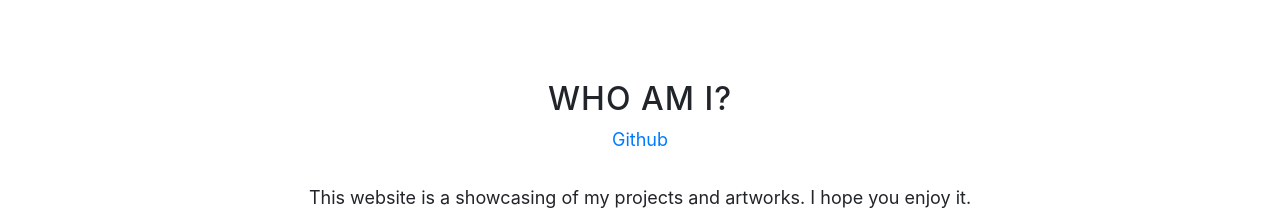
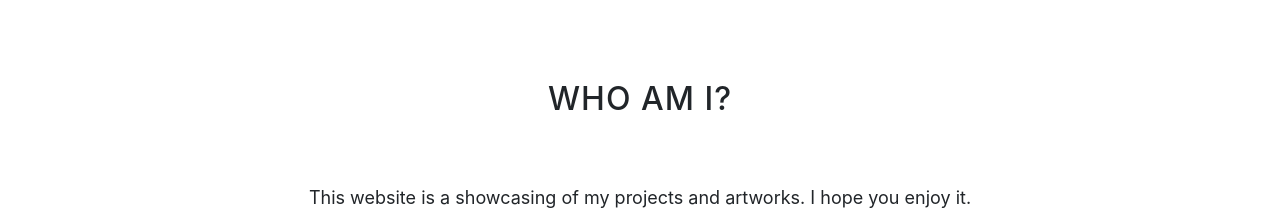
Before and after one commit to BarbaraGuo/BarbaraGuo.website, a website with bundled scripts: page index.html in a window 1280 px wide. Shown: the part 920-1137 px from the top of the page. Built offline with nearby package versions, Linux system fonts and the light colour scheme.

Commit message:
Add files via upload

```diff
--- a/index.html
+++ b/index.html
@@ -76,7 +76,6 @@
           <div class="col-lg-8 mx-auto">
             <h2>Who Am I?</h2>
             <p>
-              <a href= "https://github.com/BarbaraGuo">Github</a>
           	</br>
 			</br>
 			This website is a showcasing of my projects and artworks. I hope you enjoy it.
```
